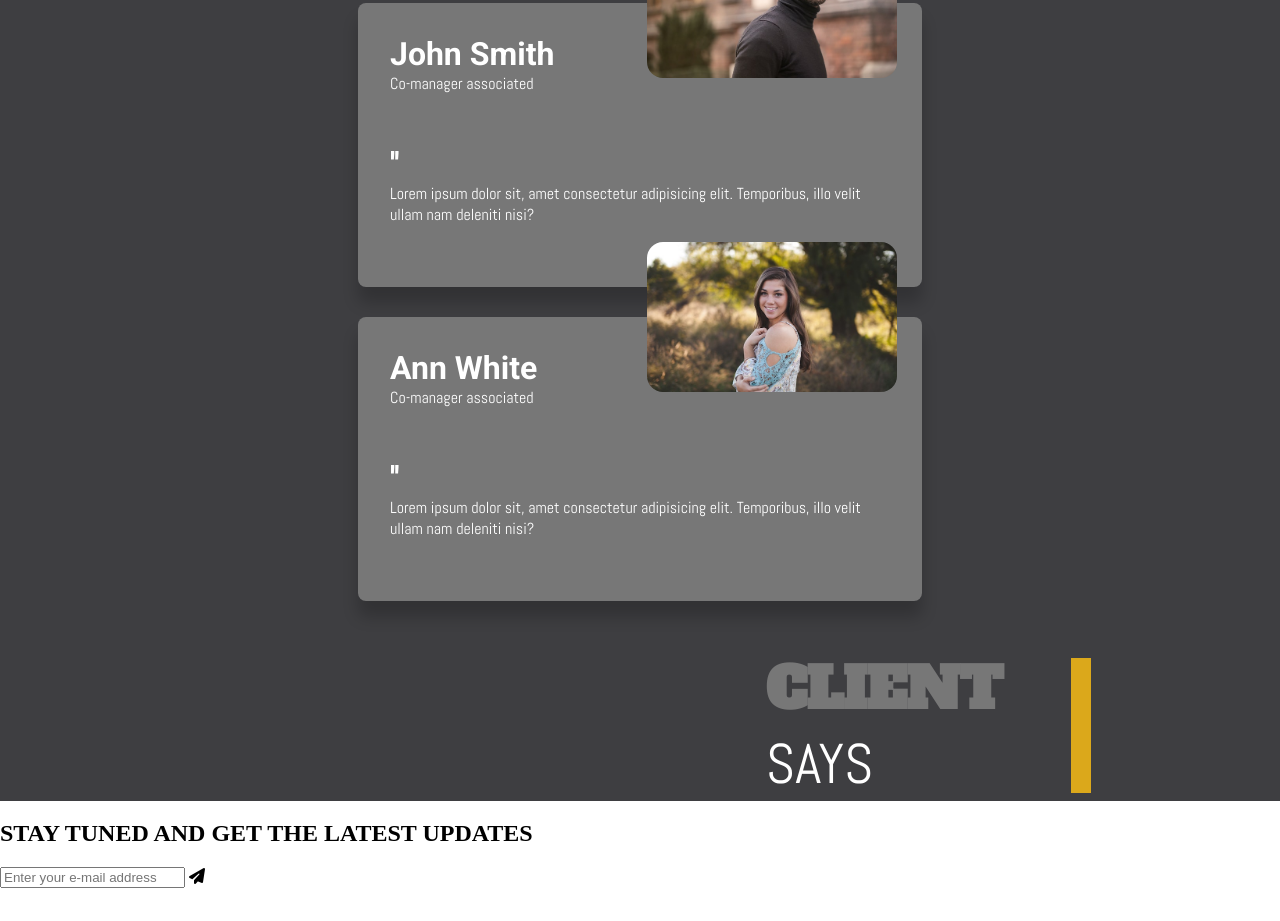
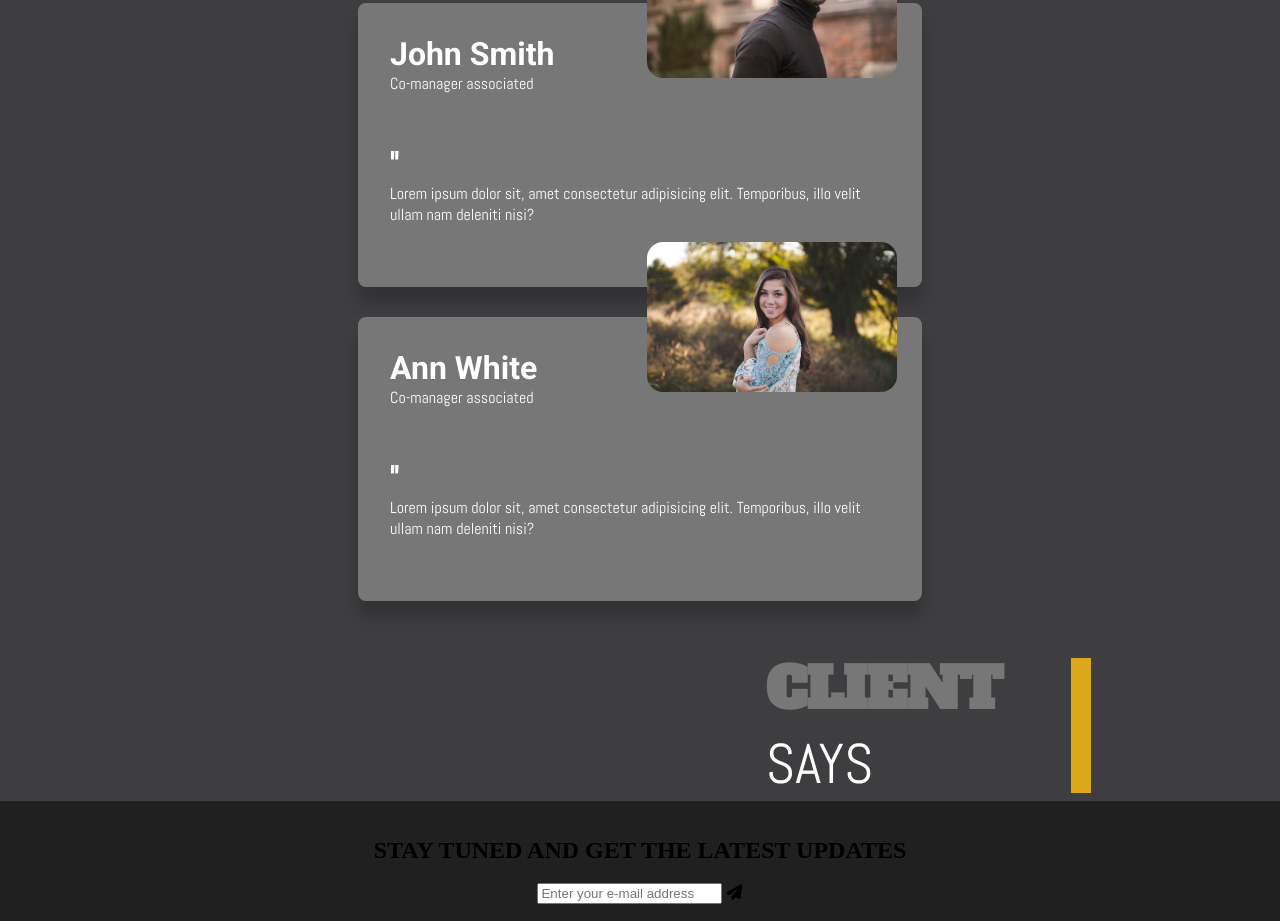
Before and after one commit to Ameer2000Mzori/Architectural-Website, a website built with webpack: page src/index.html in a window 1280 px wide. Shown: the part 4086-5007 px from the top of the page. Before the commit the page ends 4974 px from the top, so only its background shows below. Built offline with nearby package versions, Linux system fonts and the light colour scheme.

Commit message:
added styling the the contact

```diff
--- a/src/style.scss
+++ b/src/style.scss
@@ -1677,3 +1677,13 @@ body {
     }
   }
 }
+// contact
+.contact {
+  height: 15vh;
+  background-color: #202020;
+  display: flex;
+  flex-direction: column;
+  text-align: center;
+  align-items: center;
+  justify-content: center;
+}
```
Also changed, not shown: src/style.css, 1 other file.
